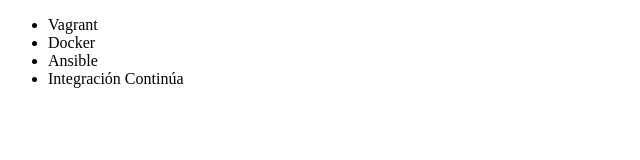
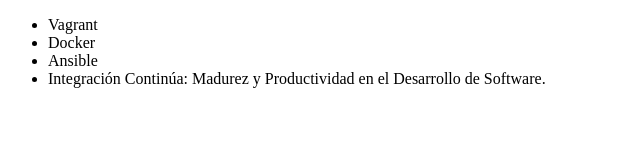
Before and after one commit to JosueTuBro/Aprendiendo-git-Alura, a plain HTML site: page index.html in a window 1280 px wide. Shown: the whole page, without its empty margins (0-640 px from the left). Drawn offline with Linux system fonts and the light colour scheme.

Commit message:
Renombrando curso de Integracion Continua

```diff
--- a/index.html
+++ b/index.html
@@ -11,7 +11,7 @@
         <li>Vagrant</li>
         <li>Docker</li>
         <li>Ansible</li>
-        <li>Integración Continúa</li>
+        <li>Integración Continúa: Madurez y Productividad en el Desarrollo de Software.</li>
     </ul>
 
 </body>
```
